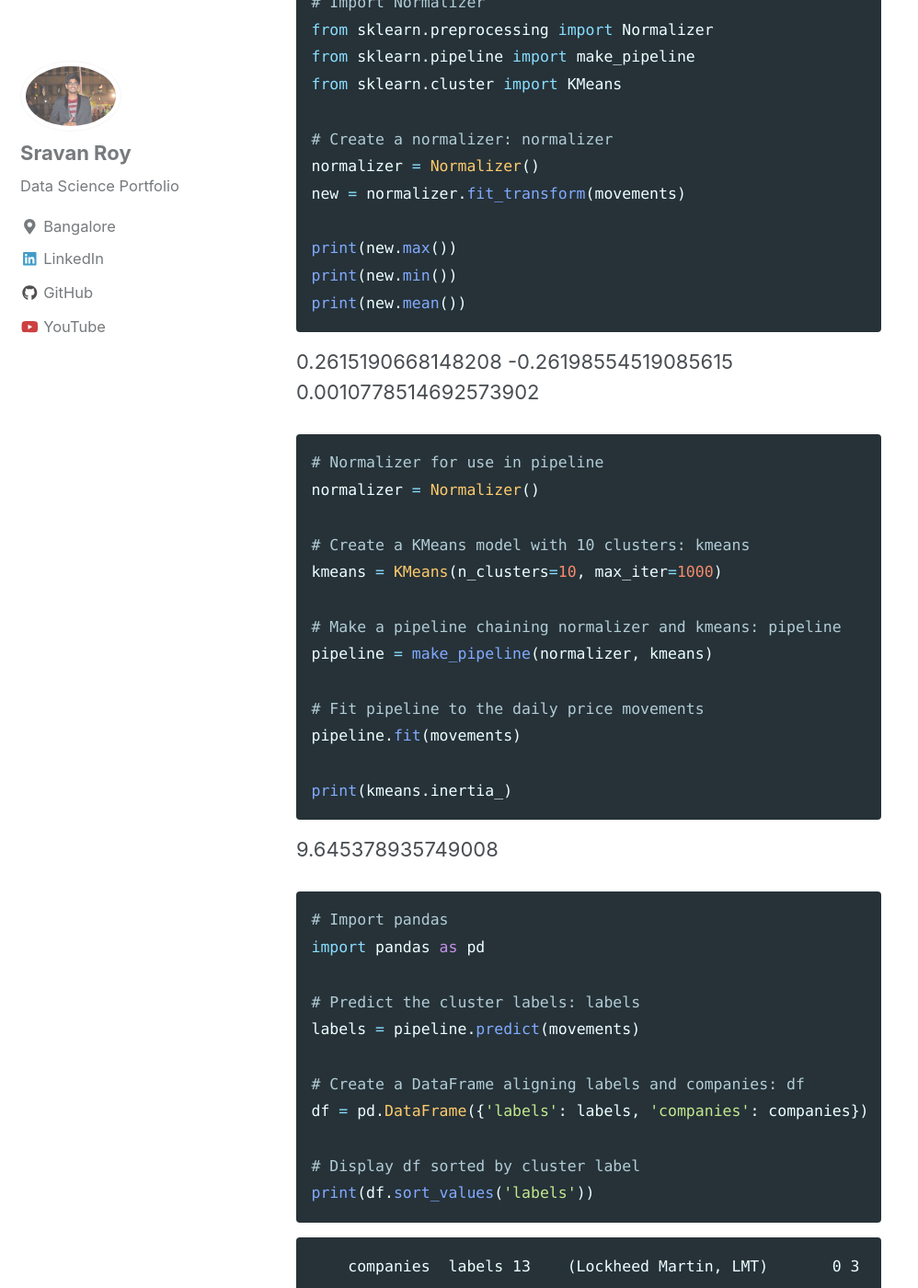
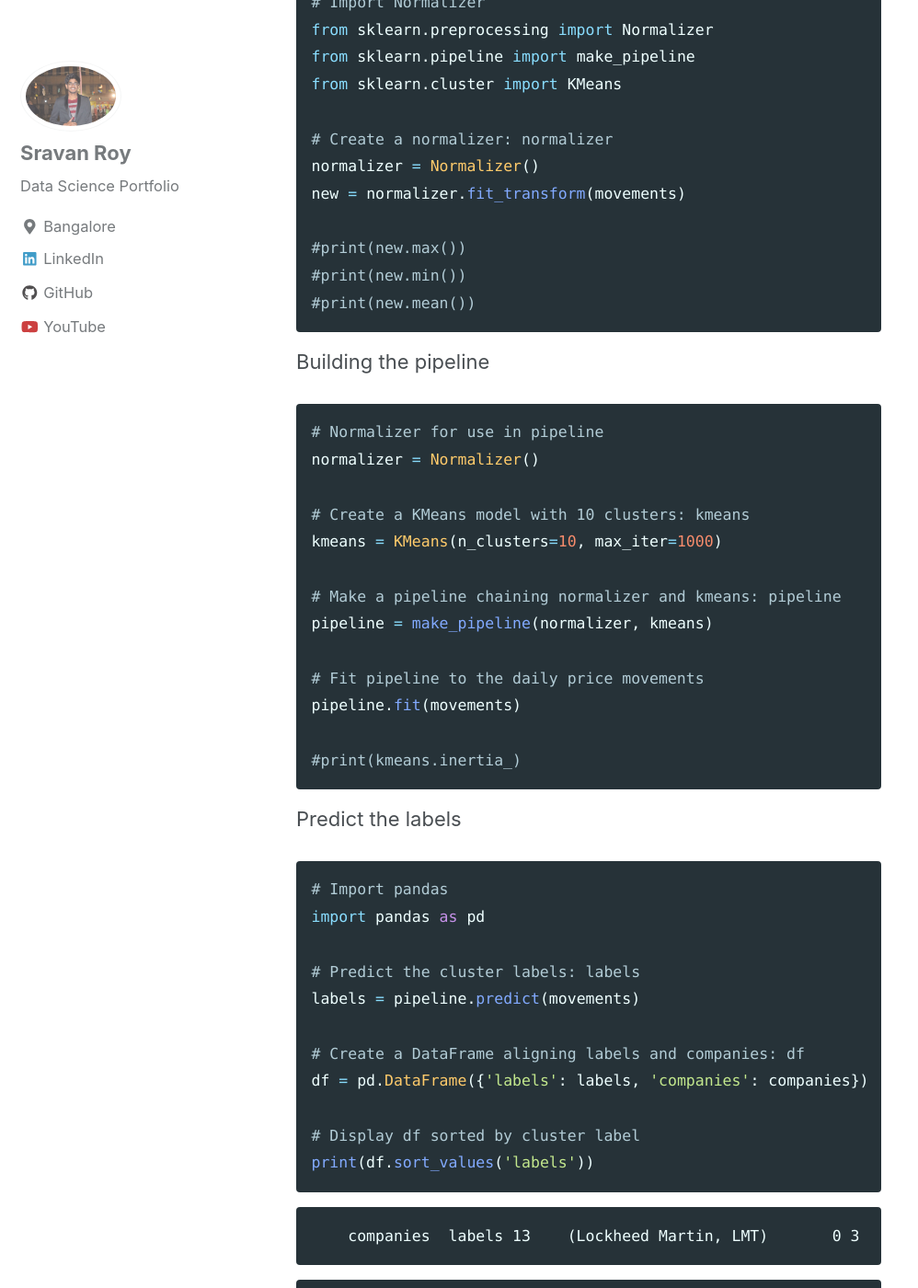
Before and after one commit to sravanroy/sravanroy.github.io, a Jekyll site: the page built from _posts/2019-05-01-Stock Market Clustering.md, in a window 1280 px wide and 1400 px high, scrolled down 4060 px. Shown: the whole window at 92% size, without its empty margins (0-998 px from the left). Built offline with Jekyll 4.4.1, drawn with Linux system fonts in a browser that asks for light colours; cached includes are drawn as plain includes; nearby versions of some CDN libraries.

Commit message:
Update 2019-05-01-Stock Market Clustering.md

````diff
--- a/_posts/2019-05-01-Stock Market Clustering.md
+++ b/_posts/2019-05-01-Stock Market Clustering.md
@@ -108,13 +108,11 @@ from sklearn.cluster import KMeans
 normalizer = Normalizer()
 new = normalizer.fit_transform(movements)
 
-print(new.max())
-print(new.min())
-print(new.mean())
+#print(new.max())
+#print(new.min())
+#print(new.mean())
 ```
-0.2615190668148208
--0.26198554519085615
-0.0010778514692573902
+Building the pipeline
 
 ```python
 # Normalizer for use in pipeline
@@ -129,9 +127,9 @@ pipeline = make_pipeline(normalizer, kmeans)
 # Fit pipeline to the daily price movements
 pipeline.fit(movements)
 
-print(kmeans.inertia_)
+#print(kmeans.inertia_)
 ```
-9.645378935749008
+Predict the labels
 
 ```python
 # Import pandas
````
